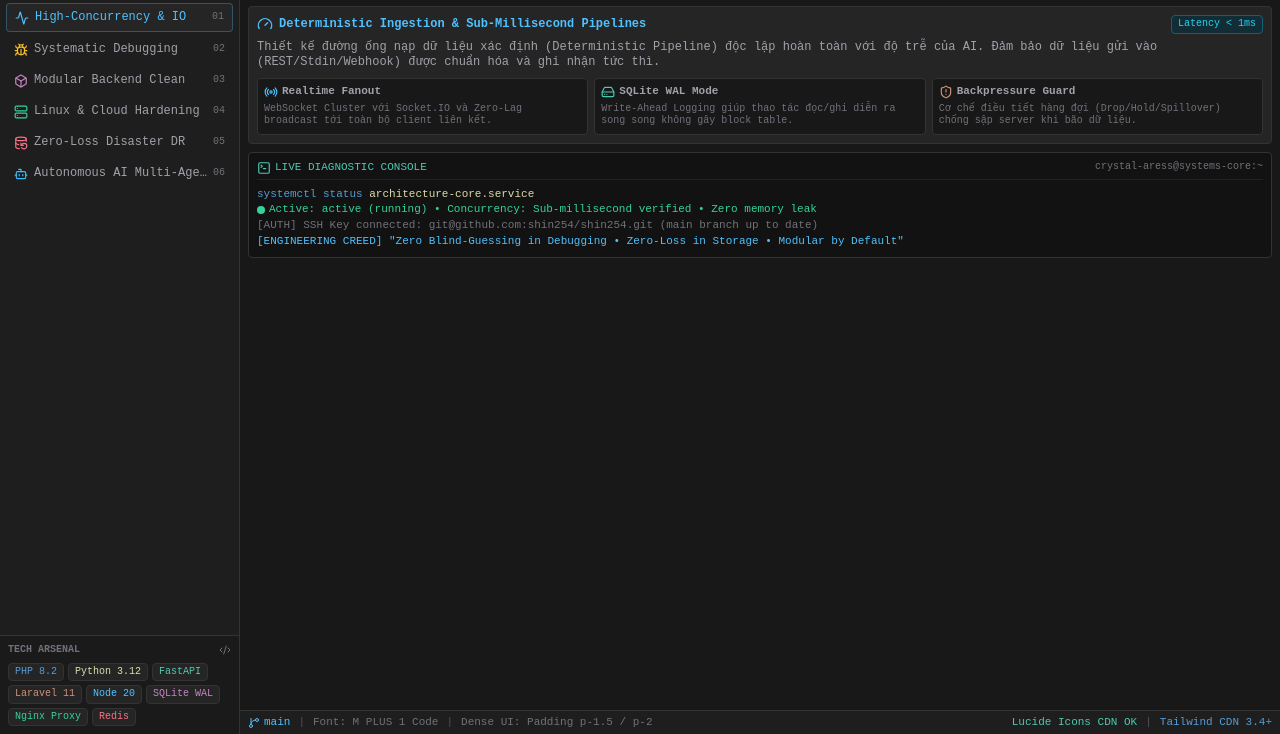
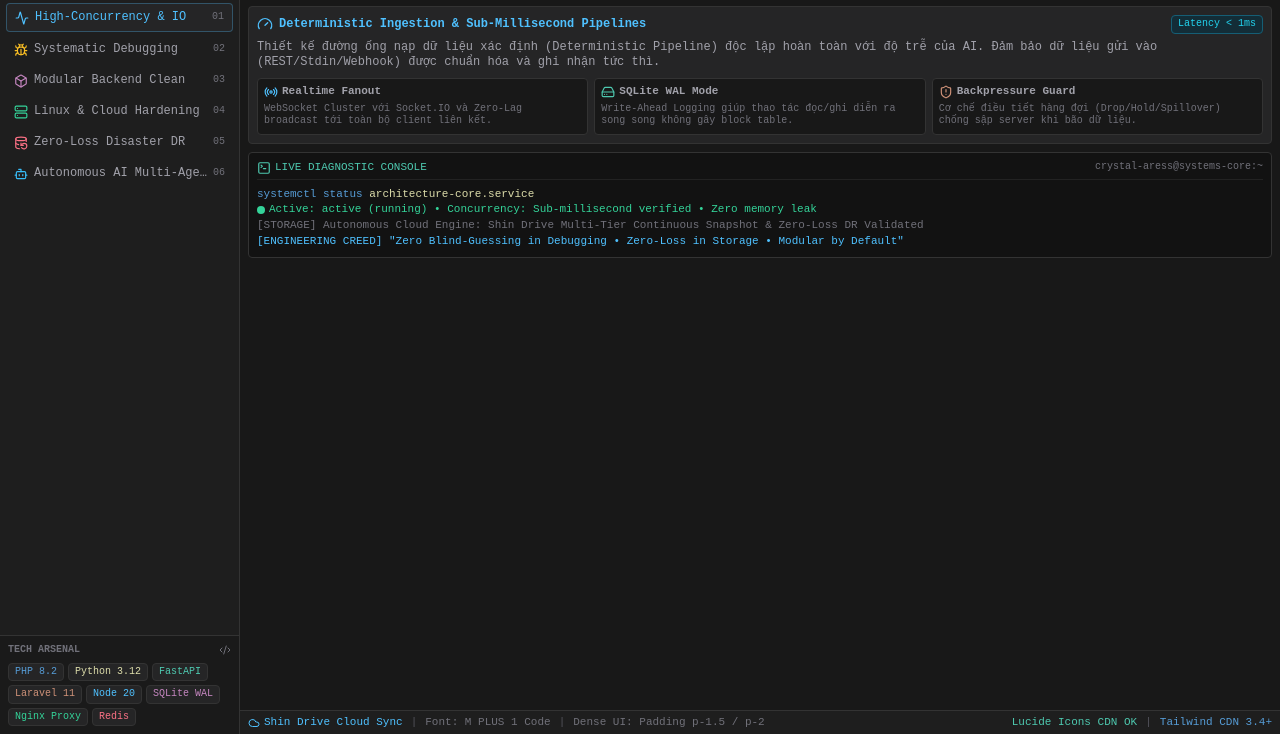
Before and after one commit to shin254/shin254, a plain HTML site: page index.html in a window 1280 px wide. Shown: the part 66-800 px from the top of the page. Drawn offline with nearby package versions, Linux system fonts and the light colour scheme; a web font is replaced by a local one.

Commit message:
feat(storage): remove GitHub metrics, showcase Shin Drive autonomous cloud storage & zero-loss snapshot engine

```diff
--- a/index.html
+++ b/index.html
@@ -395,7 +395,7 @@
             <div class="text-emerald-400 flex items-center gap-1">
               <span class="w-2 h-2 rounded-full bg-emerald-400 inline-block"></span> Active: active (running) • Concurrency: Sub-millisecond verified • Zero memory leak
             </div>
-            <div class="text-zinc-500">[AUTH] SSH Key connected: git@github.com:shin254/shin254.git (main branch up to date)</div>
+            <div class="text-zinc-500">[STORAGE] Autonomous Cloud Engine: Shin Drive Multi-Tier Continuous Snapshot & Zero-Loss DR Validated</div>
             <div class="text-vscode-cyan">[ENGINEERING CREED] "Zero Blind-Guessing in Debugging • Zero-Loss in Storage • Modular by Default"</div>
           </div>
         </div>
@@ -406,7 +406,7 @@
       <footer class="h-6 bg-vscode-sidebar border-t border-vscode-border px-2 flex items-center justify-between text-[11px] text-zinc-400 shrink-0">
         <div class="flex items-center gap-2">
           <span class="flex items-center gap-1 text-vscode-cyan">
-            <i data-lucide="git-branch" class="w-3 h-3"></i> main
+            <i data-lucide="cloud" class="w-3 h-3"></i> Shin Drive Cloud Sync
           </span>
           <span class="text-zinc-600">|</span>
           <span class="text-zinc-500">Font: M PLUS 1 Code</span>
```
Also changed, not shown: 1 other file.
